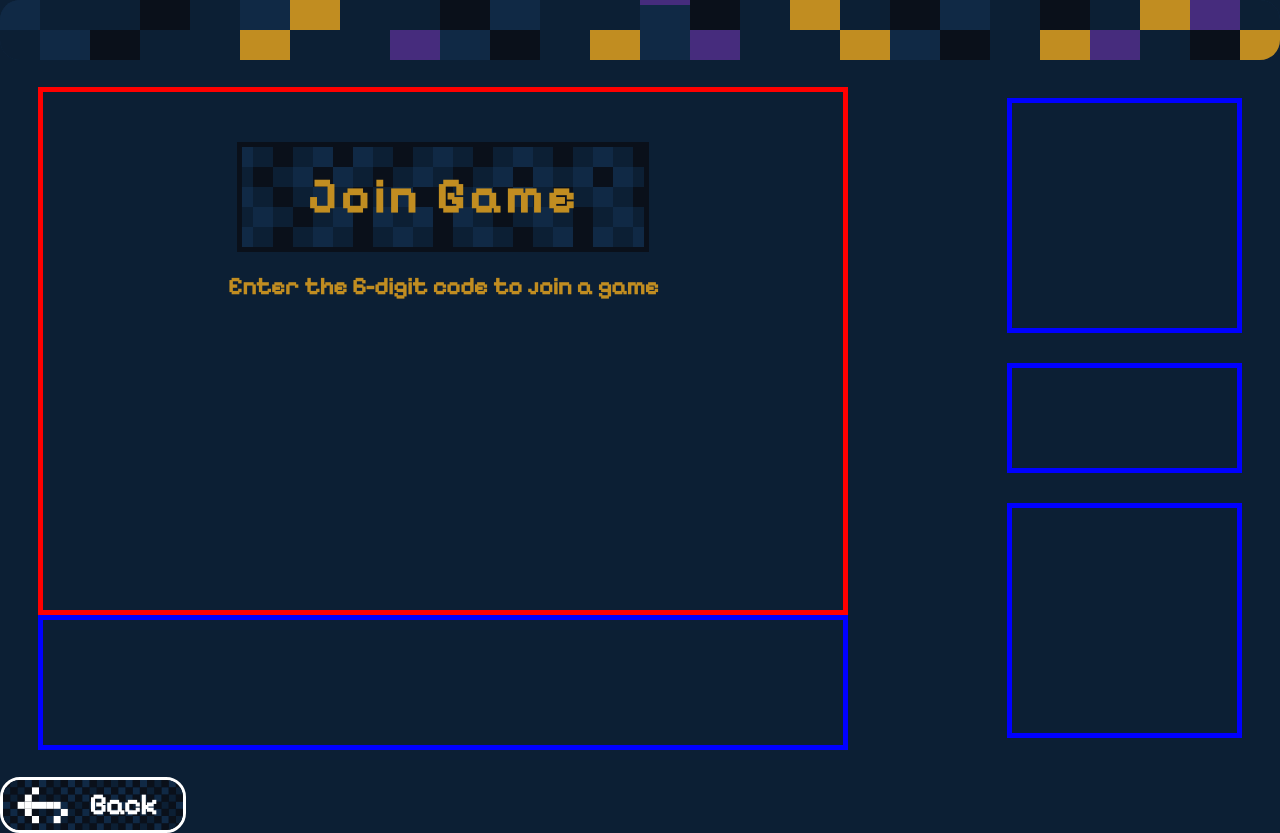
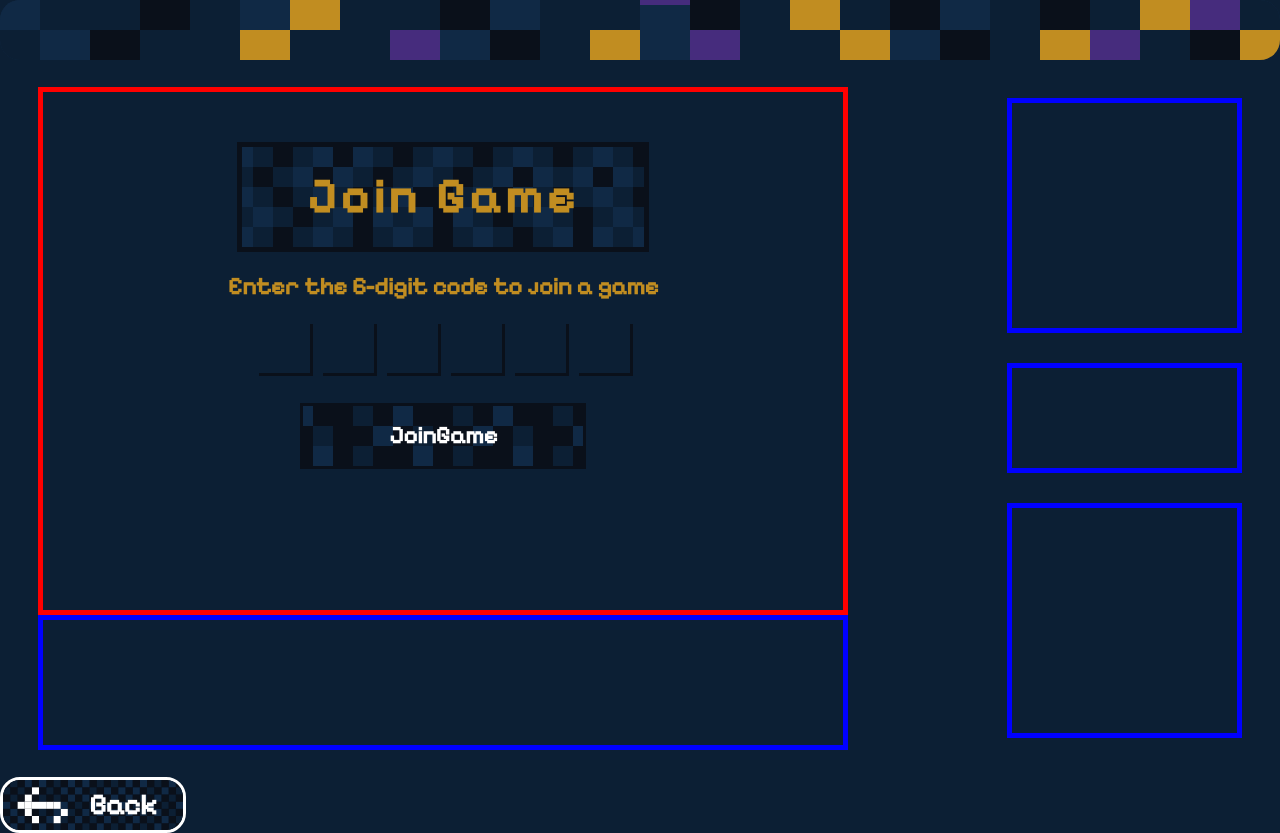
Before and after one commit to avoleon15/ILA, a React app in the folder FinalProject/Frontend/: page / in a window 1280 px wide. Both pictures are taken after a click on the button "Join Game". Built offline with nearby package versions, Linux system fonts and the light colour scheme; the HTML template or start-up script is replaced by a standard one.

Commit message:
JoinGame screen added, code digit input added

```diff
--- a/FinalProject/Frontend/src/screens/JoinGame/JoinGame.css
+++ b/FinalProject/Frontend/src/screens/JoinGame/JoinGame.css
@@ -10,3 +10,21 @@
     font-family: var(--font-title);
     color: var(--color-accent);
 }
+
+.code-inputs {
+    display: flex;
+    gap: 10px;
+}
+
+.code-inputs input {
+    width: 50px;
+    height: 50px;
+    text-align: center;
+    font-family: var(--font-body);
+    font-size: 18px;
+    background: var(--color-surface-primary);
+    color: var(--color-accent);
+    border: 3px var(--color-accent);
+    box-shadow: 3px 3px 0 var(--color-background);
+    margin-bottom: 30px;
+}
--- a/FinalProject/Frontend/src/screens/JoinGame/JoinGame.jsx
+++ b/FinalProject/Frontend/src/screens/JoinGame/JoinGame.jsx
@@ -6,10 +6,28 @@ import './JoinGame.css'
 
 const JoinGame = ({navigate}) => {
 
+    const [code, setCode] = useState(['', '', '', '', '', ''])
   return (
     <div id='Joingame'>
         <TitleHolder text="Join Game"/>
         <h2>Enter the 6-digit code to join a game</h2>
+
+        <div className="code-inputs">
+         {code.map((val, i) => (
+        <input
+            key={i}
+            type="text"
+            maxLength={1}
+            value={val}
+            onChange={(e) => {
+                const newCode = [...code]
+                newCode[i] = e.target.value
+                setCode(newCode)
+            }}
+        />
+        ))}
+        </div>
+        <OptionHolder text="JoinGame"/>
     </div>
   )
 }
```
